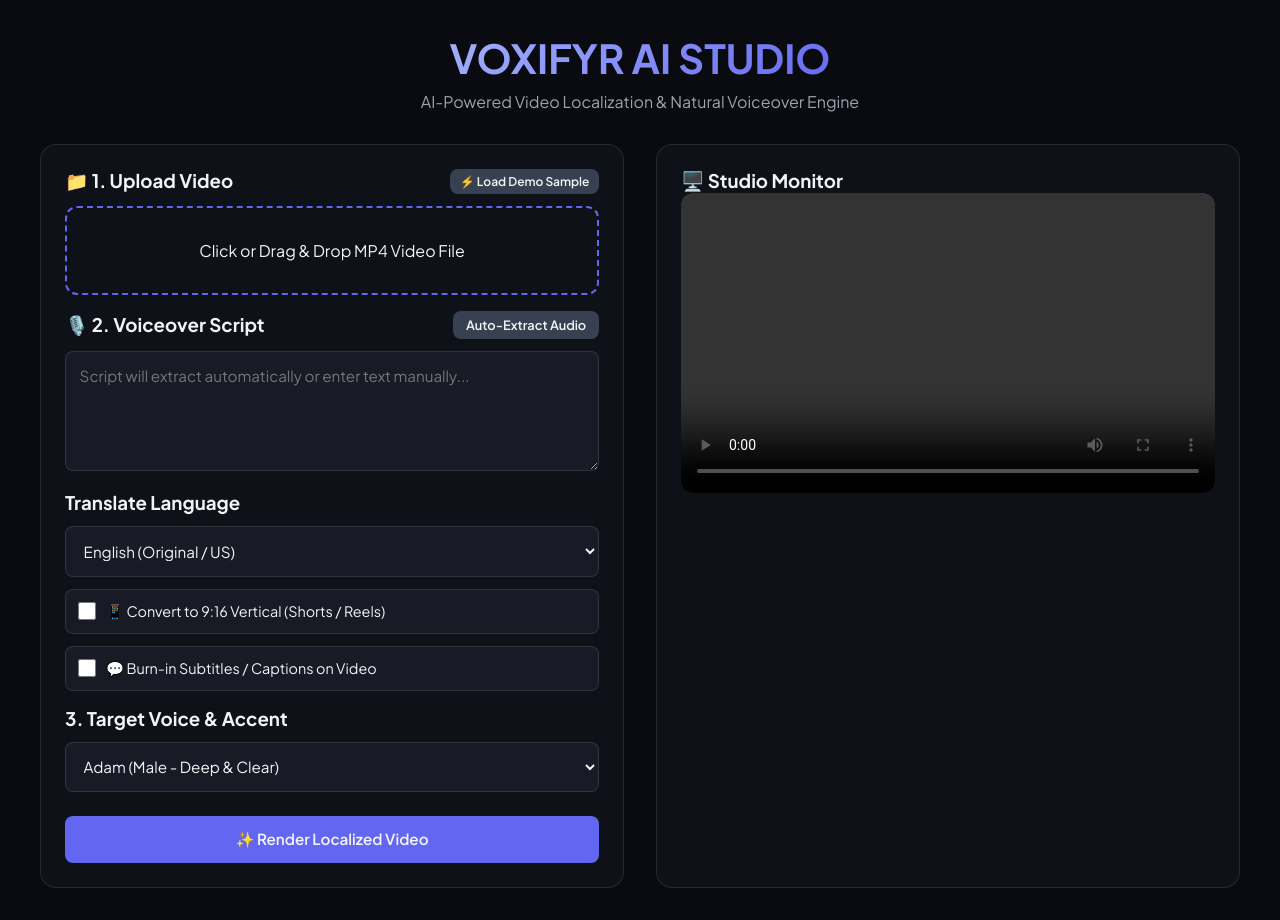
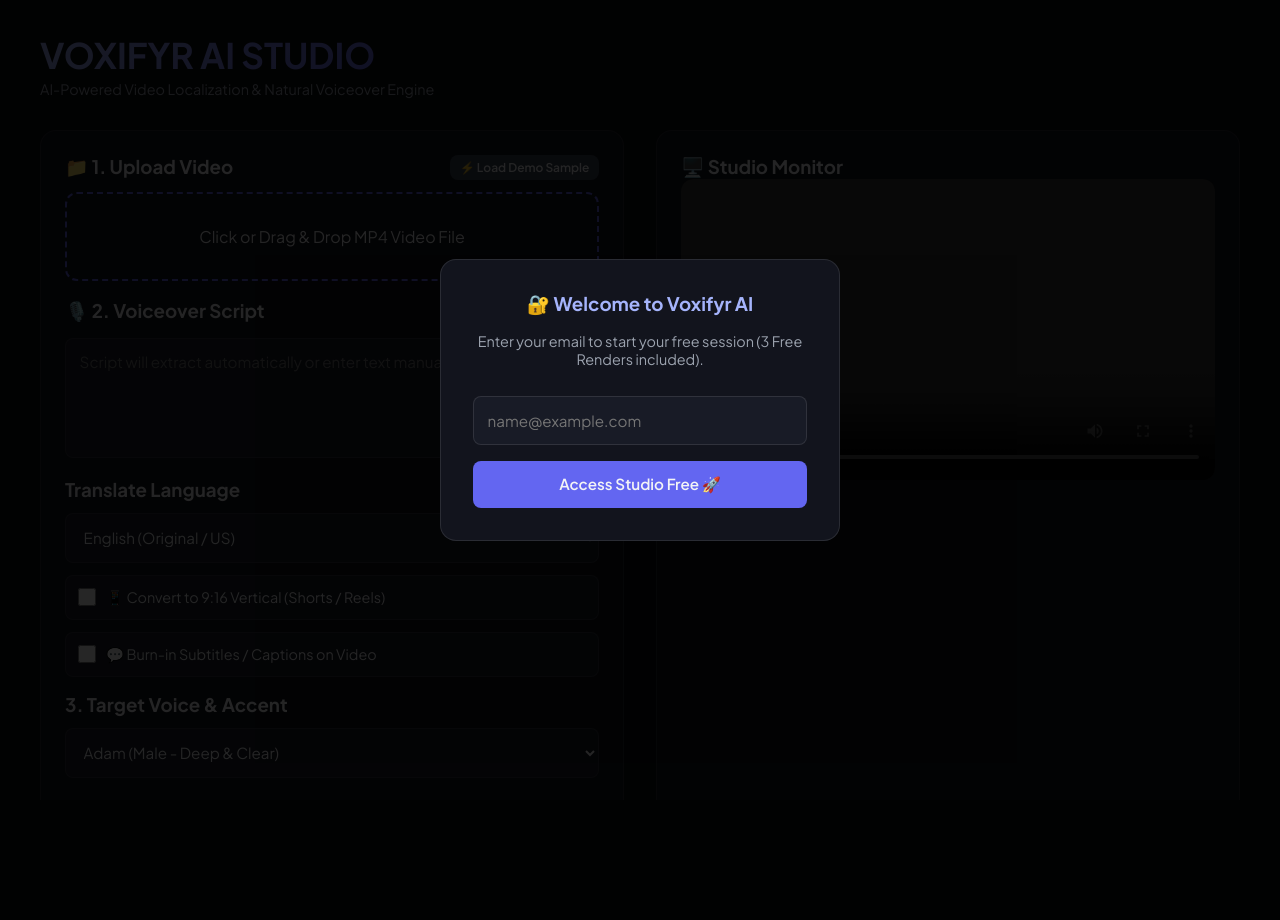
Before and after one commit to jaivi931-cmd/ai-voiceover-app, a Flask app: page / in a window 1280 px wide. After the commit the page ends 762 px from the top, so only its background shows below. Run offline with Flask 3, Linux system fonts and the light colour scheme.

Commit message:
Update index.html

```diff
--- a/templates/index.html
+++ b/templates/index.html
@@ -3,9 +3,10 @@
 <head>
   <meta charset="UTF-8">
   <meta name="viewport" content="width=device-width, initial-scale=1.0">
-  <title>VOXIFYR AI - Next-Gen Video Localization Studio</title>
+  <title>VOXIFYR AI - Next-Gen Video Localization & Dubbing Studio</title>
 
-  <!-- Open Graph & Twitter Cards for Viral Sharing -->
+  <!-- SEO & Social Meta Tags -->
+  <meta name="description" content="AI-Powered Video Localization, Multi-Voice Dubbing, 9:16 Crop & Instant Subtitle Burn-in studio.">
   <meta property="og:title" content="VOXIFYR AI - Next-Gen Video Localization Studio">
   <meta property="og:description" content="AI-Powered Video Localization, Multi-Voice Dubbing, 9:16 Crop & Instant Subtitle Burn-in.">
   <meta property="og:type" content="website">
@@ -26,7 +27,7 @@
     * { box-sizing: border-box; margin: 0; padding: 0; font-family: 'Plus Jakarta Sans', sans-serif; }
     body { background: var(--bg-dark); color: var(--text); min-height: 100vh; display: flex; flex-direction: column; align-items: center; padding: 2rem; position: relative; }
 
-    /* SaaS Toast Notification Container */
+    /* Toast Container */
     #toast-container {
       position: fixed;
       top: 20px;
@@ -51,14 +52,18 @@
     @keyframes slideIn { from { transform: translateX(100%); opacity: 0; } to { transform: translateX(0); opacity: 1; } }
     @keyframes fadeOut { to { opacity: 0; transform: translateY(-10px); } }
 
-    .header { margin-bottom: 2rem; text-align: center; }
-    .header h1 { font-size: 2.5rem; background: linear-gradient(135deg, #a5b4fc, #6366f1); -webkit-background-clip: text; -webkit-text-fill-color: transparent; font-weight: 700; }
-    .header p { color: #9ca3af; margin-top: 0.5rem; }
+    .header { margin-bottom: 2rem; text-align: center; width: 100%; max-width: 1200px; display: flex; justify-content: space-between; align-items: center; }
+    .header-left h1 { font-size: 2.2rem; background: linear-gradient(135deg, #a5b4fc, #6366f1); -webkit-background-clip: text; -webkit-text-fill-color: transparent; font-weight: 700; text-align: left; }
+    .header-left p { color: #9ca3af; margin-top: 0.2rem; font-size: 0.9rem; text-align: left; }
+
+    .user-badge { background: #181b26; border: 1px solid var(--border); padding: 0.5rem 1rem; border-radius: 8px; font-size: 0.85rem; display: flex; gap: 10px; align-items: center; }
+    .user-badge span { color: #10b981; font-weight: 600; }
+
     .studio-container { display: grid; grid-template-columns: 1fr 1fr; gap: 2rem; width: 100%; max-width: 1200px; }
     .panel { background: var(--card-bg); border: 1px solid var(--border); border-radius: 16px; padding: 1.5rem; backdrop-filter: blur(12px); }
     .upload-box { border: 2px dashed var(--accent); border-radius: 12px; padding: 2rem; text-align: center; cursor: pointer; transition: 0.3s; margin-bottom: 1rem; }
     .upload-box:hover { background: rgba(99, 102, 241, 0.1); }
-    textarea, select, button { width: 100%; margin-top: 0.75rem; padding: 0.85rem; border-radius: 8px; border: 1px solid var(--border); background: #181b26; color: var(--text); font-size: 0.95rem; }
+    textarea, select, button, input[type="email"] { width: 100%; margin-top: 0.75rem; padding: 0.85rem; border-radius: 8px; border: 1px solid var(--border); background: #181b26; color: var(--text); font-size: 0.95rem; }
     textarea { height: 120px; resize: vertical; }
     button { background: var(--accent); cursor: pointer; font-weight: 600; border: none; transition: 0.2s; }
     button:hover { background: var(--accent-hover); }
@@ -67,12 +72,12 @@
     .checkbox-group { display: flex; align-items: center; gap: 10px; margin-top: 0.75rem; background: #181b26; padding: 0.75rem; border-radius: 8px; border: 1px solid var(--border); cursor: pointer; }
     .checkbox-group input { width: 18px; height: 18px; accent-color: var(--accent); cursor: pointer; }
 
-    /* Share Modal Styling */
-    #shareModal {
+    /* Modals Styling */
+    .modal-overlay {
       display: none;
       position: fixed;
       inset: 0;
-      background: rgba(0,0,0,0.8);
+      background: rgba(0,0,0,0.85);
       z-index: 999;
       align-items: center;
       justify-content: center;
@@ -96,9 +101,25 @@
   <!-- Toast Container -->
   <div id="toast-container"></div>
 
+  <!-- Login Modal (Free Auth Prompt) -->
+  <div id="loginModal" class="modal-overlay" style="display: flex;">
+    <div class="modal-content">
+      <h3>🔐 Welcome to Voxifyr AI</h3>
+      <p style="color: #9ca3af; font-size: 0.9rem; margin-bottom: 1rem;">Enter your email to start your free session (3 Free Renders included).</p>
+      <input type="email" id="userEmailInput" placeholder="name@example.com">
+      <button style="margin-top: 1rem;" onclick="handleLogin()">Access Studio Free 🚀</button>
+    </div>
+  </div>
+
   <div class="header">
-    <h1>VOXIFYR AI STUDIO</h1>
-    <p>AI-Powered Video Localization & Natural Voiceover Engine</p>
+    <div class="header-left">
+      <h1>VOXIFYR AI STUDIO</h1>
+      <p>AI-Powered Video Localization & Natural Voiceover Engine</p>
+    </div>
+    <div class="user-badge" id="userBadge" style="display:none;">
+      👤 <span id="displayEmail">user@ai.com</span> | Credits: <strong id="displayCredits">3</strong>
+      <button onclick="handleLogout()" style="width: auto; padding: 0.2rem 0.5rem; margin: 0; font-size: 0.7rem; background: #ef4444;">Logout</button>
+    </div>
   </div>
 
   <div class="studio-container">
@@ -159,7 +180,7 @@
   </div>
 
   <!-- Viral Share Modal -->
-  <div id="shareModal">
+  <div id="shareModal" class="modal-overlay">
     <div class="modal-content">
       <h3>🚀 Spread the Word!</h3>
       <p style="color: #9ca3af; font-size: 0.9rem;">Your localized video is ready. Share your Voxifyr AI creation with the world!</p>
@@ -186,11 +207,55 @@
       setTimeout(() => { toast.remove(); }, 3000);
     }
 
-    // Load Demo Video Automatically for Fast Testing
+    // Check login session on load
+    window.addEventListener('DOMContentLoaded', async () => {
+      try {
+        const res = await fetch(`${BACKEND_URL}/api/auth/status`);
+        const data = await res.json();
+        if (data.logged_in) {
+          document.getElementById('loginModal').style.display = 'none';
+          document.getElementById('userBadge').style.display = 'flex';
+          document.getElementById('displayEmail').innerText = data.email;
+          document.getElementById('displayCredits').innerText = data.credits;
+        }
+      } catch(e) {}
+    });
+
+    async function handleLogin() {
+      const email = document.getElementById('userEmailInput').value.trim();
+      if (!email || !email.includes('@')) {
+        alert("Please enter a valid email address.");
+        return;
+      }
+      try {
+        const res = await fetch(`${BACKEND_URL}/api/auth/login`, {
+          method: 'POST',
+          headers: {'Content-Type': 'application/json'},
+          body: JSON.stringify({ email })
+        });
+        const data = await res.json();
+        if (data.success) {
+          document.getElementById('loginModal').style.display = 'none';
+          document.getElementById('userBadge').style.display = 'flex';
+          document.getElementById('displayEmail').innerText = data.email;
+          document.getElementById('displayCredits').innerText = data.credits;
+          showToast("Welcome! Free session initialized.");
+        } else {
+          alert(data.error || "Login failed");
+        }
+      } catch(err) {
+        showToast("Error connecting to server.");
+      }
+    }
+
+    async function handleLogout() {
+      await fetch(`${BACKEND_URL}/api/auth/logout`, {method: 'POST'});
+      window.location.reload();
+    }
+
     async function loadDemoVideo() {
       showToast("⚡ Loading sample demo video...");
       try {
-        // Public sample MP4 video URL
         const response = await fetch("https://www.w3schools.com/html/mov_bbb.mp4");
         const blob = await response.blob();
         videoFile = new File([blob], "demo_sample.mp4", { type: "video/mp4" });
@@ -278,7 +343,15 @@
           })
         });
 
-        if (!response.ok) throw new Error(await response.text());
+        if (!response.ok) {
+          const errData = await response.json();
+          throw new Error(errData.error || "TTS Generation failed");
+        }
+
+        const remaining = response.headers.get('X-Remaining-Credits');
+        if (remaining !== null) {
+          document.getElementById('displayCredits').innerText = remaining;
+        }
 
         const encodedTranslated = response.headers.get('X-Translated-Text');
         if (encodedTranslated) {
```
